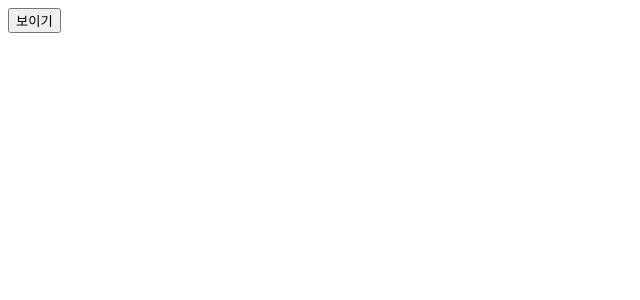
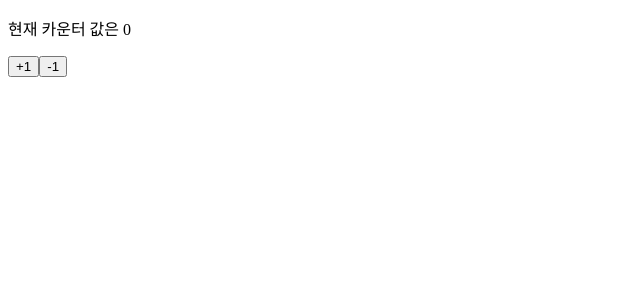
Before and after one commit to wjdgml3834/react-technique, a React (Create React App) app: page / in a window 1280 px wide. Shown: the top 300 px of the page, without its empty margins (0-640 px from the left). Built offline with nearby package versions, Linux system fonts and the light colour scheme.

Commit message:
8.3 useReducer로 카운터 구현하기

```diff
--- a/src/App.js
+++ b/src/App.js
@@ -2,9 +2,10 @@ import Counter from "./Counter";
 import Info from "./Info";
 import InfoUE from "./InfoUE";
 import InfoVisible from "./InfoVisible";
+import UseReducer from "./UseReducer";
 
 function App() {
-  return <InfoVisible />;
+  return <UseReducer />;
 }
 
 export default App;
--- a/src/InfoUE.js
+++ b/src/InfoUE.js
@@ -4,14 +4,14 @@ const InfoUE = () => {
   const [fruitName, setFruitName] = useState("");
   const [singerName, setSingerName] = useState("");
 
-  useEffect(() => {
-    console.log("렌더링");
-    console.log(fruitName);
-    return () => {
-      console.log("clean up");
-      console.log(fruitName);
-    };
-  }, [fruitName]);
+  // useEffect(() => {
+  //   console.log("렌더링");
+  //   console.log(fruitName);
+  //   return () => {
+  //     console.log("clean up");
+  //     console.log(fruitName);
+  //   };
+  // }, [fruitName]);
   // 컴포넌트가 언마운트 되기전이나 업데이트 되기 직전에 어떠한 작업을 수행하고 싶다면 cleanup 함수를 반환해야한다.
 
   // useEffect(() => {
@@ -24,13 +24,13 @@ const InfoUE = () => {
   // }, []);
   // 컴포넌트가 화면에 처음 렌더링 될 때만 실행하고, 업데이트 때는 실행하지 않는다.
 
-  // useEffect(() => {
-  //   console.log("렌더링이 완료되었습니다!");
-  //   console.log({
-  //     fruitName,
-  //     singerName,
-  //   });
-  // });
+  useEffect(() => {
+    console.log("렌더링이 완료되었습니다!");
+    console.log({
+      fruitName,
+      singerName,
+    });
+  });
   // 컴포넌트가 리렌더링 될 때마다 특정 작업 수행
 
   const onChangeFruitName = (event) => {
--- a/src/InfoVisible.js
+++ b/src/InfoVisible.js
@@ -1,4 +1,4 @@
-import { useState, useEffect } from "react";
+import { useState } from "react";
 import InfoUE from "./InfoUE";
 
 const InfoVisible = () => {
--- /dev/null
+++ b/src/UseReducer.js
@@ -0,0 +1,32 @@
+import { useReducer } from "react";
+
+// reducer는 현재 상태,그리고 업데이트를 위해 필요한 정보를 담은 action 값을 전달받아 새로운
+// 상태로 변환하는 함수이다.
+function reducer(state, action) {
+  // action type에 따라 다른 작업 수행
+  switch (action.type) {
+    case "증가":
+      return { value: state.value + 1 };
+    case "감소":
+      return { value: state.value - 1 };
+    default:
+      return state;
+  }
+}
+
+const Counter = () => {
+  const [state, dispatch] = useReducer(reducer, { value: 0 });
+  // useReducer의 첫번째 파라미터에는 리듀서 함수를 넣고, 두번째 파라미터에는 해당 리듀서의 기본값을 넣어줌
+  // 이 Hook을 사용하면 state값과 dispatch 함수를 받아옴
+  // 여기서 state는 현재 가리키고 있는 상태이고, dispatch는 액션을 발생시키는 함수이다.
+
+  return (
+    <div>
+      <p>현재 카운터 값은 {state.value}</p>
+      <button onClick={() => dispatch({ type: "증가" })}>+1</button>
+      <button onClick={() => dispatch({ type: "감소" })}>-1</button>
+    </div>
+  );
+};
+
+export default Counter;
```
